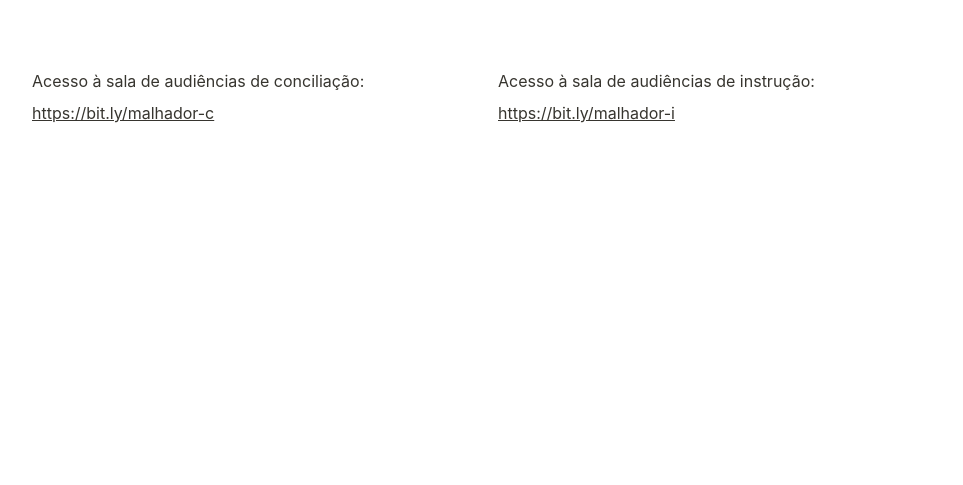
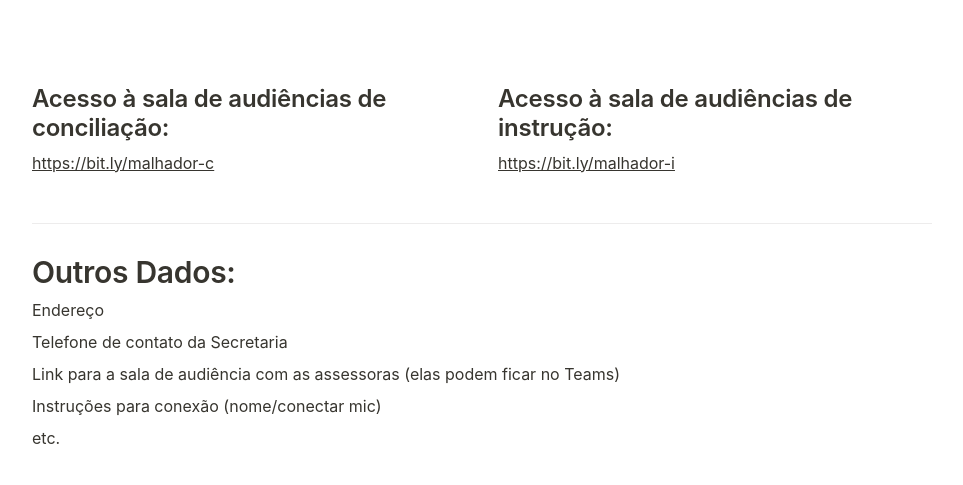
Before and after one commit to malhador/malhador.github.io, a website: page index.html in a window 1280 px wide. Shown: the part 323-808 px from the top of the page, without its empty margins (158-1121 px from the left). Drawn offline with Linux system fonts and the light colour scheme.

Commit message:
Add files via upload

```diff
--- a/index.html
+++ b/index.html
@@ -674,7 +674,6 @@ blockquote {
 }
 
 </style></head><body><article id="7216daba-a54a-4c85-bfe8-a1c129bae318" class="page sans"><header><img class="page-cover-image" src="Comarca%20de%20Malhador%20(Landing)%207216dabaa54a4c85bfe8a1c129bae318/yXplkRag.png" style="object-position:center 31.240000000000002%"/><h1 class="page-title">Comarca de Malhador (Landing)</h1><p class="page-description"></p></header><div class="page-body"><p id="087a4751-74f7-49e6-8f36-6f81f5e31477" class="">
-</p><div id="a27ea218-4595-43a1-bea0-bb2bfda2d874" class="column-list"><div id="6fba9607-2b27-4b64-9161-b3b71c7b69e8" style="width:50%" class="column"><p id="5bfce94d-6681-4173-8904-c76a83ebb696" class="">Acesso à sala de audiências de conciliação:</p><p id="71842bd9-26cd-4267-b190-94f3698fa2d4" class=""><a href="https://bit.ly/malhador-c">https://bit.ly/malhador-c</a></p></div><div id="45125358-661f-4a5f-9069-cebf574c29fa" style="width:50%" class="column"><p id="11c58f32-9199-4343-af31-f0fe77632121" class="">Acesso à sala de audiências de instrução:</p><p id="d1d9f37b-ac75-4601-8e7d-a20d79256a16" class=""><a href="https://bit.ly/malhador-i">https://bit.ly/malhador-i</a></p></div></div><p id="c6eb55e4-9c3b-4246-940d-8b13ee2bdf25" class="">
-</p><p id="7e568436-4bda-441a-accb-6654750488eb" class="">
-</p><p id="804b2419-d430-47b5-b09b-4f2b04217ed9" class="">
+</p><div id="a27ea218-4595-43a1-bea0-bb2bfda2d874" class="column-list"><div id="6fba9607-2b27-4b64-9161-b3b71c7b69e8" style="width:50%" class="column"><h2 id="5bfce94d-6681-4173-8904-c76a83ebb696" class="">Acesso à sala de audiências de conciliação:</h2><p id="71842bd9-26cd-4267-b190-94f3698fa2d4" class=""><a href="https://bit.ly/malhador-c">https://bit.ly/malhador-c</a></p></div><div id="45125358-661f-4a5f-9069-cebf574c29fa" style="width:50%" class="column"><h2 id="11c58f32-9199-4343-af31-f0fe77632121" class="">Acesso à sala de audiências de instrução:</h2><p id="d1d9f37b-ac75-4601-8e7d-a20d79256a16" class=""><a href="https://bit.ly/malhador-i">https://bit.ly/malhador-i</a></p></div></div><p id="c6eb55e4-9c3b-4246-940d-8b13ee2bdf25" class="">
+</p><hr id="296ee236-9f94-41a0-a3bf-f1d3b93785a0"/><h1 id="09b975ac-71c6-40ef-ab73-293e3a978019" class="">Outros Dados:</h1><p id="921c80e9-4a9d-4a5f-b02f-a77fefdb7818" class="">Endereço</p><p id="87f0a310-14da-4b5d-be07-d9c1159786ad" class="">Telefone de contato da Secretaria</p><p id="7de10741-1c8f-4511-a525-9910bea7dd67" class="">Link para a sala de audiência com as assessoras (elas podem ficar no Teams)</p><p id="add245da-4f03-4127-99c5-b2cf39751a8e" class="">Instruções para conexão (nome/conectar mic)</p><p id="93cd2fa0-5b88-4290-b09f-f3383cdf9c79" class="">etc.</p><p id="804b2419-d430-47b5-b09b-4f2b04217ed9" class="">
 </p></div></article><span class="sans" style="font-size:14px;padding-top:2em"></span></body></html>
```
